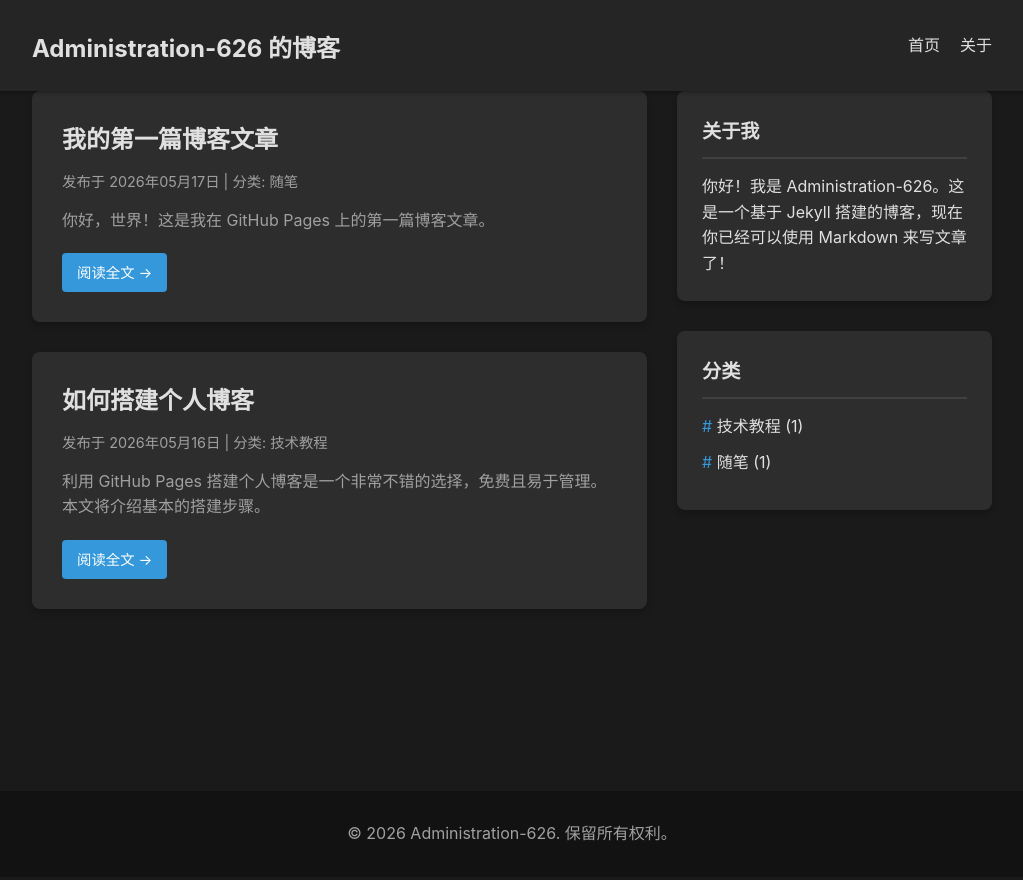
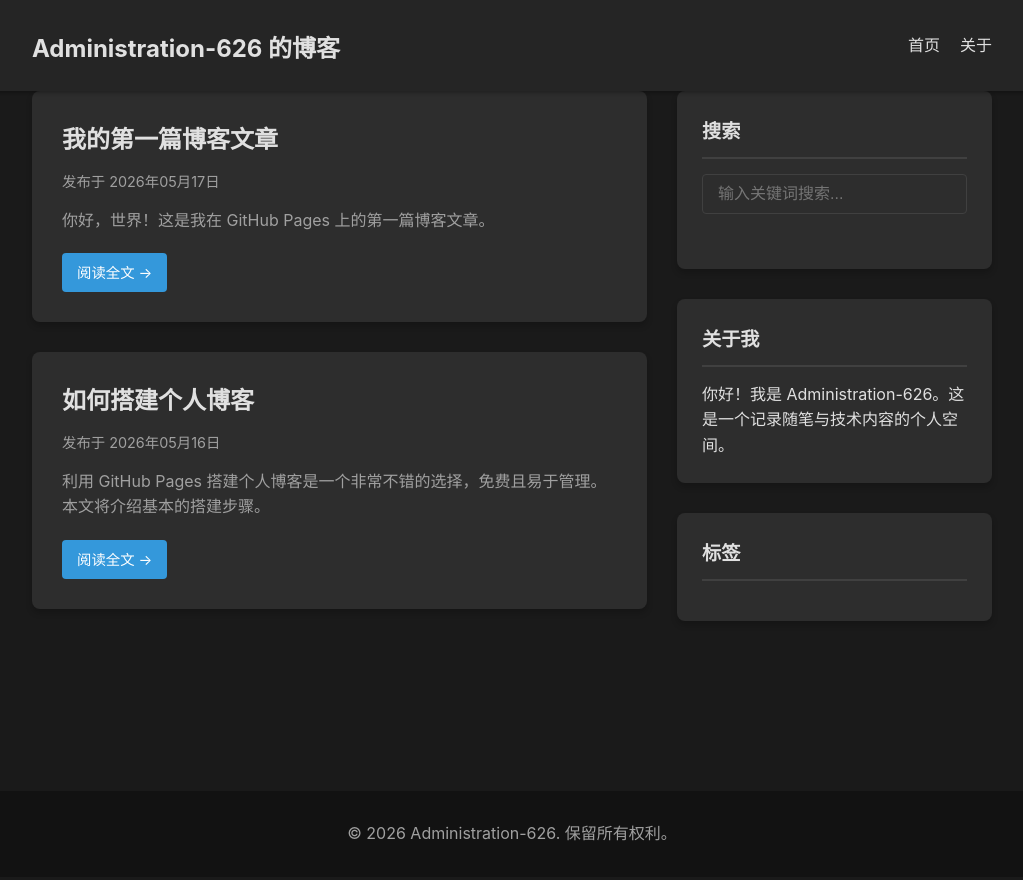
Before and after one commit to Administration-626/Administration-626.github.io, a Jekyll site: the page built from index.html, in a window 1280 px wide. Shown: the top 880 px of the page, without its empty margins (128-1151 px from the left). Built offline with Jekyll 4.4.1, drawn with Linux system fonts in a browser that asks for light colours; comment, search, counter and statistics services are not loaded.

Commit message:
Add search and tag functionality

```diff
--- a/index.html
+++ b/index.html
@@ -6,7 +6,16 @@
         {% for post in site.posts %}
         <article class="post-card">
             <h2><a href="{{ post.url | relative_url }}">{{ post.title }}</a></h2>
-            <div class="post-meta">发布于 {{ post.date | date: "%Y年%m月%d日" }} | 分类: {{ post.categories | join: ', ' }}</div>
+            <div class="post-meta">
+                发布于 {{ post.date | date: "%Y年%m月%d日" }}
+                {% if post.tags.size > 0 %}
+                <div class="post-tags">
+                    {% for tag in post.tags %}
+                    <span class="tag">#{{ tag }}</span>
+                    {% endfor %}
+                </div>
+                {% endif %}
+            </div>
             <p class="post-excerpt">{{ post.excerpt | strip_html | truncatewords: 30 }}</p>
             <a href="{{ post.url | relative_url }}" class="read-more">阅读全文 &rarr;</a>
         </article>
@@ -14,18 +23,40 @@
     </section>
 
     <aside class="sidebar">
+        <div class="widget">
+            <h3>搜索</h3>
+            <div class="search-container">
+                <input type="text" id="search-input" placeholder="输入关键词搜索...">
+                <ul id="search-results"></ul>
+            </div>
+        </div>
+
         <div class="widget" id="about">
             <h3>关于我</h3>
-            <p>你好！我是 {{ site.author }}。这是一个基于 Jekyll 搭建的博客，现在你已经可以使用 Markdown 来写文章了！</p>
+            <p>你好！我是 {{ site.author }}。这是一个记录随笔与技术内容的个人空间。</p>
         </div>
+
         <div class="widget">
-            <h3>分类</h3>
+            <h3>标签</h3>
             <ul>
-                {% assign categories_list = site.categories %}
-                {% for category in categories_list %}
-                <li><a href="#">{{ category[0] }} ({{ category[1].size }})</a></li>
+                {% assign tags_list = site.tags %}
+                {% for tag in tags_list %}
+                <li><a href="#">{{ tag[0] }} ({{ tag[1].size }})</a></li>
                 {% endfor %}
             </ul>
         </div>
     </aside>
 </main>
+
+<script src="https://unpkg.com/simple-jekyll-search@latest/dest/simple-jekyll-search.min.js"></script>
+<script>
+    window.simpleJekyllSearch = new SimpleJekyllSearch({
+        searchInput: document.getElementById('search-input'),
+        resultsContainer: document.getElementById('search-results'),
+        json: '{{ "/search.json" | relative_url }}',
+        searchResultTemplate: '<li><a href="{url}">{title}</a></li>',
+        noResultsText: '<li>未找到相关文章</li>',
+        limit: 10,
+        fuzzy: false,
+    });
+</script>
```
Also changed, not shown: search.json (added, +15 -0 lines).
